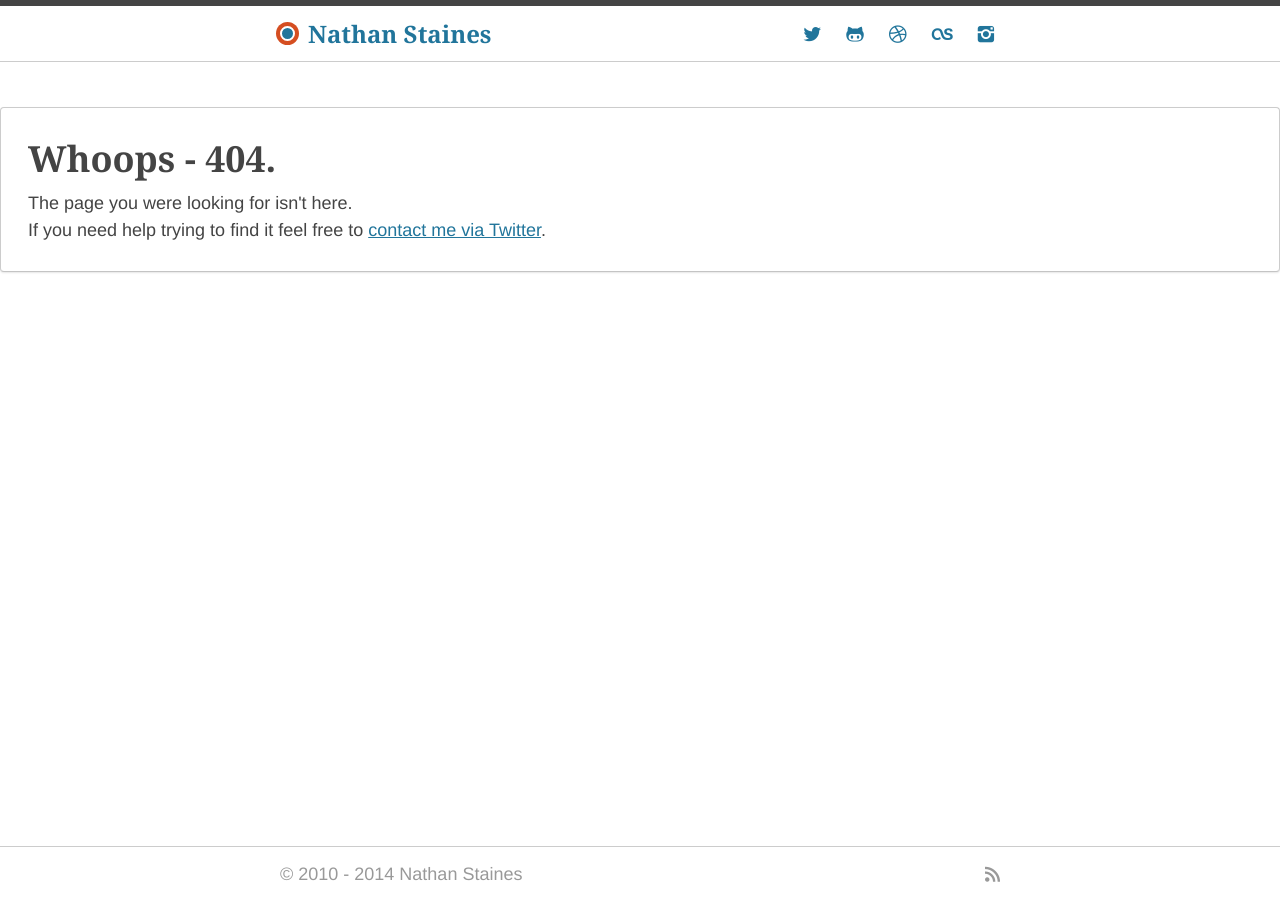
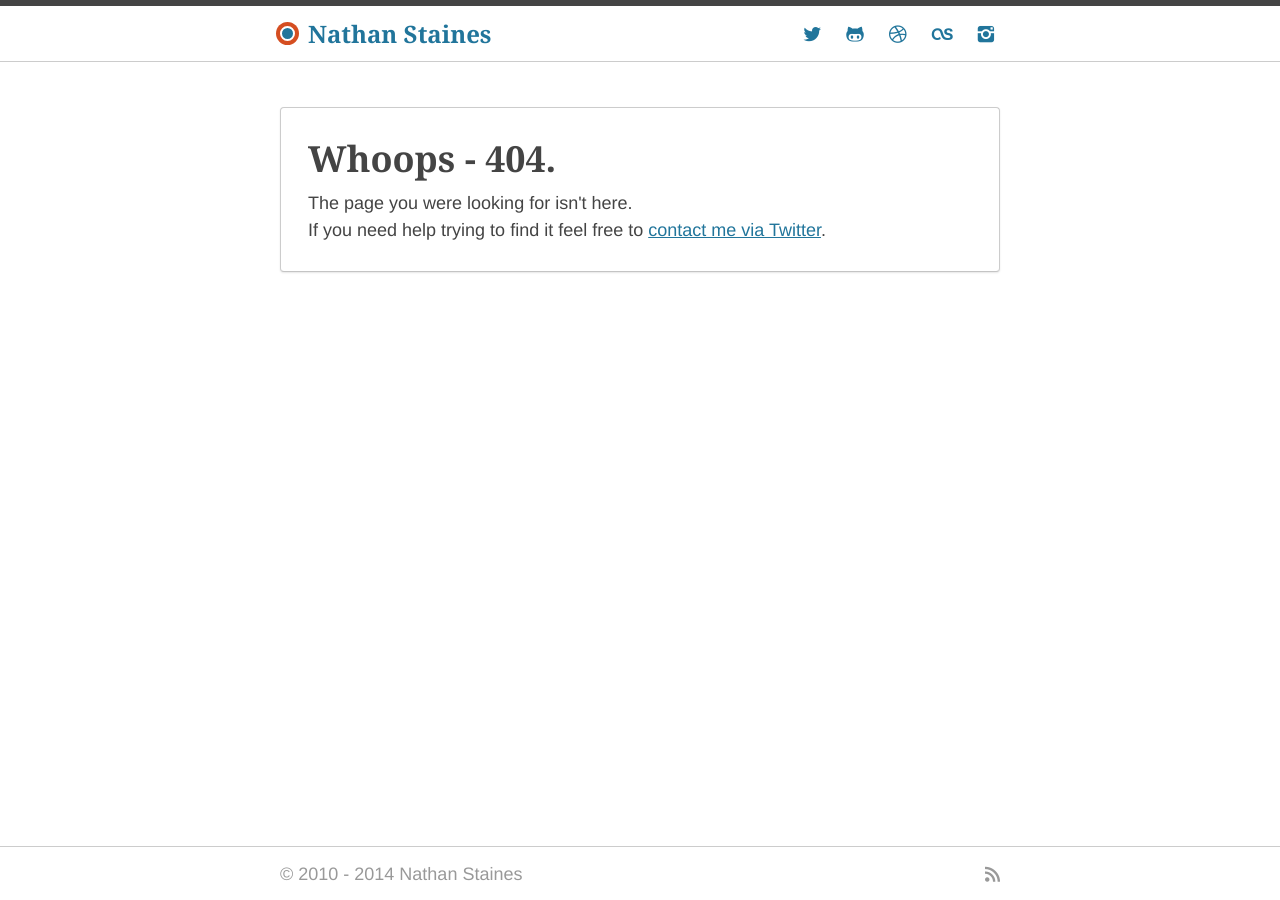
Before and after one commit to nathanstaines/nathanstaines.github.com, a Jekyll site: the page built from 404.html, in a window 1280 px wide. Built offline with Jekyll 4.4.1, drawn with Linux system fonts in a browser that asks for light colours; nearby versions of some CDN libraries; Markdown is read by kramdown in place of the engine named in the settings.

Commit message:
Fix 404 template

```diff
--- a/404.html
+++ b/404.html
@@ -2,7 +2,9 @@
 layout: default
 ---
 
-<div class="panel">
-  <h1>Whoops - 404.</h1>
-  <p>The page you were looking for isn't here.<br> If you need help trying to find it feel free to <a href="http://twitter.com/nathanstaines">contact me via Twitter</a>.</p>
-</div>
+<main id="content" class="container" role="main">
+  <div class="panel">
+    <h1>Whoops - 404.</h1>
+    <p>The page you were looking for isn't here.<br> If you need help trying to find it feel free to <a href="http://twitter.com/nathanstaines">contact me via Twitter</a>.</p>
+  </div>
+</main>
```
Also changed, not shown: 3 other files.
